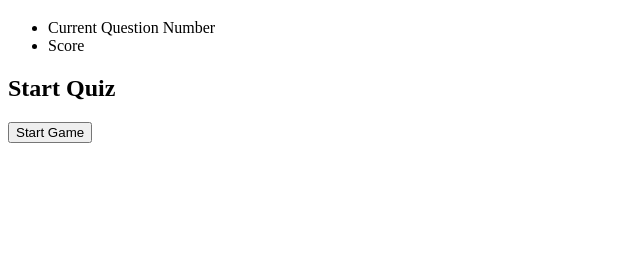
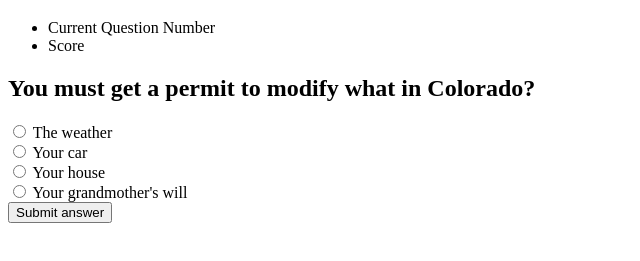
Before and after one commit to thinkful-ei-gecko/william-scott-quiz-app, a plain HTML site: page index.html in a window 1280 px wide. Both pictures are taken after a click on the button "Start Game". Shown: the part 61-322 px from the top of the page, without its empty margins (0-640 px from the left). Drawn offline with nearby package versions, Linux system fonts and the light colour scheme.

Commit message:
added function for start and render question

```diff
--- a/dataStore.js
+++ b/dataStore.js
@@ -0,0 +1,9 @@
+const dataTable = [{
+    question: 'You must get a permit to modify what in Colorado?',
+    answer1: 'The weather',
+    answer2: 'Your car',
+    answer3: 'Your house',
+    answer4: 'Your grandmother\'s will',
+    correctAnswer: 'The weather'
+    }
+]
--- a/index.html
+++ b/index.html
@@ -21,7 +21,8 @@
             <h2>Start Quiz</h2>
             <button type='button' class='start-button'>Start Game</button>
         </section>
-        <section class='question one'>
+        <section class='quiz-form'>
+
             <!--reference JS function that generates HTML form code-->
         </section>
     </main>
--- a/index.js
+++ b/index.js
@@ -1,19 +1,60 @@
 'use strict';
 
-function startGame () {
+function startGame (game) {
+    $('.start-button').on('click', function(event) {
+        $(this).closest('.quiz-start').remove();
+        renderQuestion(game);
+    })
+}
 
+function game(questionNumber = 0, score = 0) {
+    return {
+        questionNumber,
+        score,
+        incrementScore() {
+            score++;
+        },
+        incrementQuestion() {
+            questionNumber++;
+        }
+    }
 }
 
 /////////////
 
-function generateQuestionHtml () {
+function generateQuestionHtml (game) {
+    let currentQuestion = game.questionNumber;
 
+    return `
+    <h2 class='question'>${dataTable[currentQuestion].question}</h2>
+    <form>
+        <div>
+            <input type="radio" name="option" id="option one">
+            <label for='option one'>${dataTable[currentQuestion].answer1}</label>
+        </div>
+        <div>
+            <input type="radio" name="option" id="option two">
+            <label for="option two">${dataTable[currentQuestion].answer2}</label>
+        </div>
+        <div>
+            <input type="radio" name="option" id="option three">
+            <label for="option three">${dataTable[currentQuestion].answer3}</label>
+        </div>
+        <div>
+            <input type="radio" name="option" id="option four">
+            <label for="option four">${dataTable[currentQuestion].answer4}</label>
+        </div>
+        <div>
+            <button type='button' class='submit-answer-button'>Submit answer</button>
+        </div>
+    </form>
+    `
 }
 
 /////////////
 
-function renderQuestion () {
-
+function renderQuestion (game) {
+    $('.quiz-form').html(generateQuestionHtml(game));
 }
 
 /////////////
@@ -30,7 +71,7 @@ function updateScore () {
 
 /////////////
 
-function handlesFormSubmit () {
+function handlesFormSubmit (game) {
     // preventDefault
     // call showRight || showWrong
 }
@@ -45,6 +86,10 @@ function showRightAnswer () {
 
 }
 
+function feedbackNextSubmit() {
+
+}
+
 /////////////
 
 function renderFinalResult () {
@@ -56,3 +101,11 @@ function renderFinalResult () {
 function restartGame () {
 
 }
+
+function main() {
+    let currentGame = game()
+    startGame (currentGame)
+
+}
+
+$(main)
```
